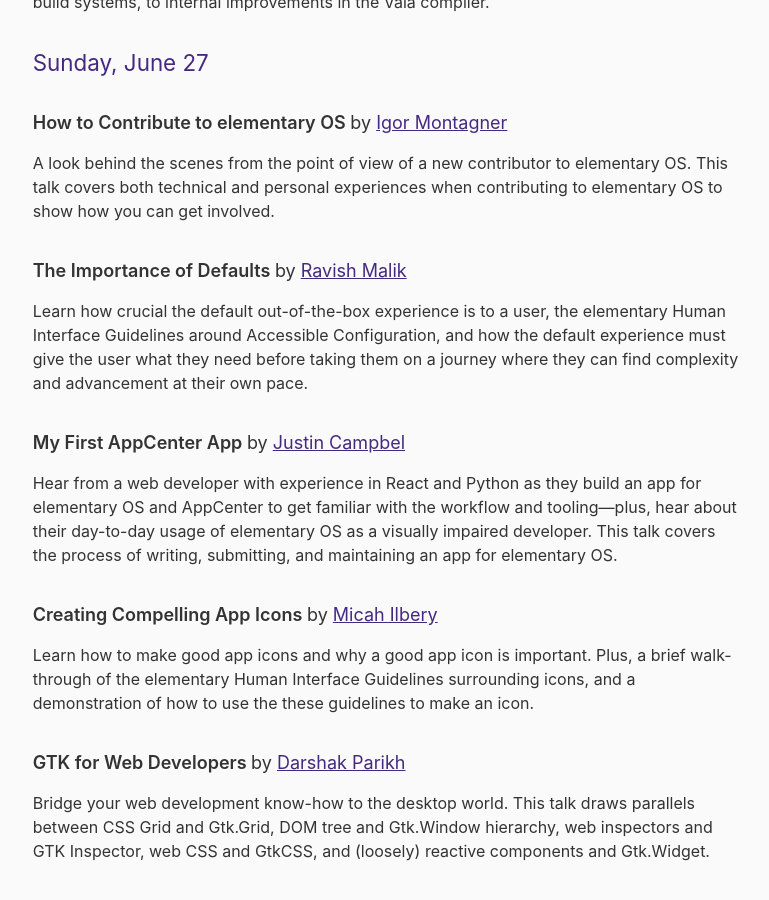
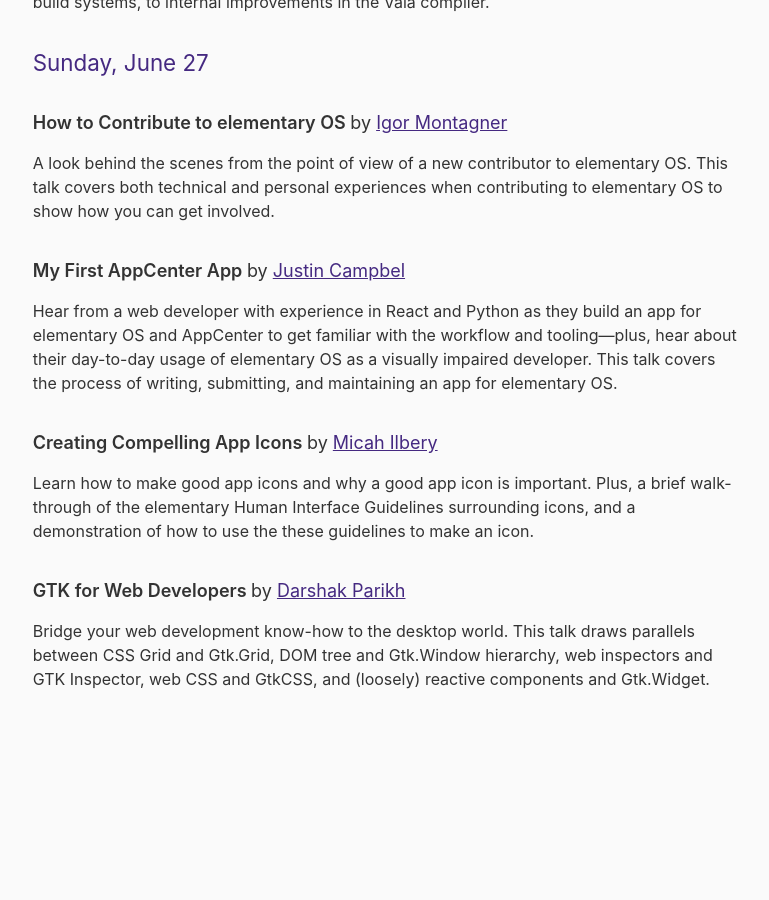
Before and after one commit to elementary/edw, a Jekyll site: the page built from index.md, in a window 1280 px wide and 900 px high, scrolled down 1749 px. Shown: the whole window, without its empty margins (254-1023 px from the left). Built offline with Jekyll 4.4.1, drawn with Linux system fonts in a browser that asks for light colours; after the commit the page ends 2504 px from its top, so only the background shows below that.

Commit message:
Remove withdrawn talk (#60)

```diff
--- a/index.md
+++ b/index.md
@@ -42,7 +42,6 @@
 
 With digital products becoming increasingly integral to our lives, how can designers and developers make sure our work is inclusive to disabled people? In this session, we will talk about how accessibility creates amazing products, applications, and experiences as well as the basic considerations of accessibility both in design and code. Learn the basics about accessibility laws, guidelines, and best practices so you can make your work even better!
 
-
 #### Improving App Development in Vala _by [Princeton Ferro](https://github.com/Prince781)_
 
 A look into the ongoing work behind the scenes to further improve the Vala developer experience, from work on the Vala Language Server to integrating this work in IDEs and with build systems, to internal improvements in the Vala compiler.
@@ -52,10 +51,6 @@
 #### How to Contribute to elementary OS _by [Igor Montagner](https://github.com/igordsm)_
 
 A look behind the scenes from the point of view of a new contributor to elementary OS. This talk covers both technical and personal experiences when contributing to elementary OS to show how you can get involved.
-
-#### The Importance of Defaults _by [Ravish Malik](https://github.com/ray1claw)_
-
-Learn how crucial the default out-of-the-box experience is to a user, the elementary Human Interface Guidelines around Accessible Configuration, and how the default experience must give the user what they need before taking them on a journey where they can find complexity and advancement at their own pace.
 
 #### My First AppCenter App _by [Justin Campbel](https://github.com/techdev5521)_
 
```
